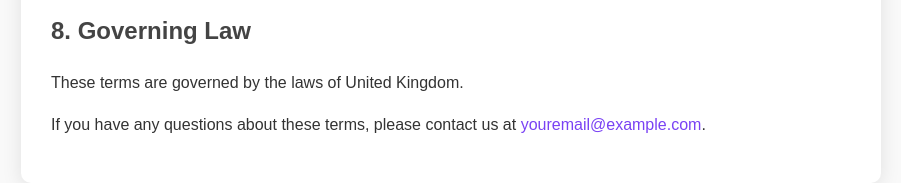
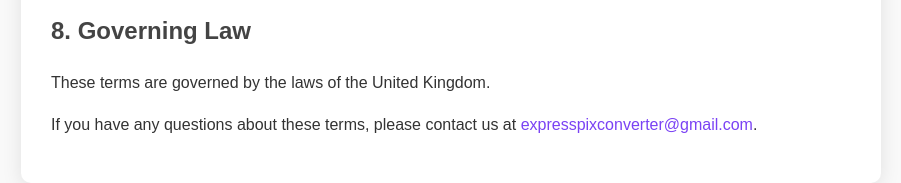
Before and after one commit to hgohil2000/image-converter, a plain HTML site: page terms.html in a window 1280 px wide. Shown: the part 1129-1312 px from the top of the page, without its empty margins (189-1090 px from the left). Drawn offline with Linux system fonts and the light colour scheme.

Commit message:
Update terms.html - email added

```diff
--- a/terms.html
+++ b/terms.html
@@ -43,9 +43,9 @@
     <p>We may update these Terms of Service at any time. Continued use of the site constitutes acceptance of the updated terms.</p>
 
     <h2>8. Governing Law</h2>
-    <p>These terms are governed by the laws of United Kingdom.</p>
+    <p>These terms are governed by the laws of the United Kingdom.</p>
 
-    <p>If you have any questions about these terms, please contact us at <a href="mailto:youremail@example.com">youremail@example.com</a>.</p>
+    <p>If you have any questions about these terms, please contact us at <a href="mailto:expresspixconverter@gmail.com">expresspixconverter@gmail.com</a>.</p>
   </div>
 </body>
 </html>
```
